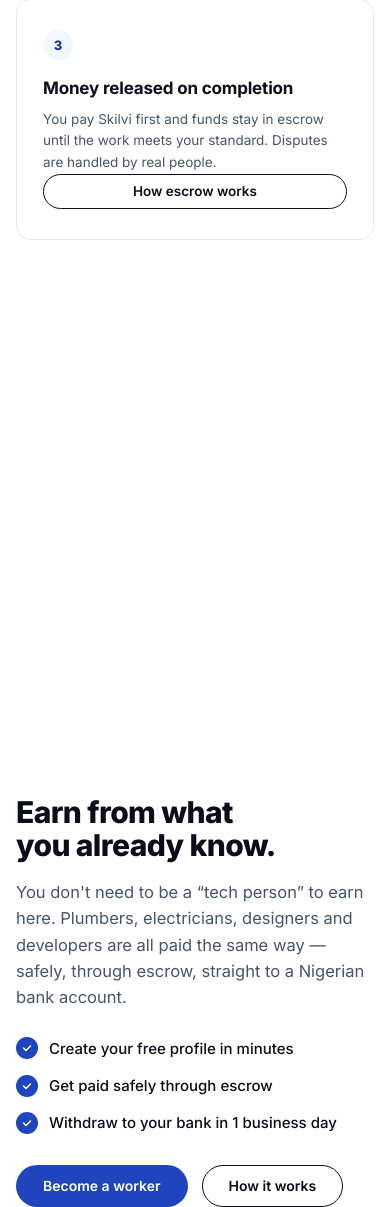
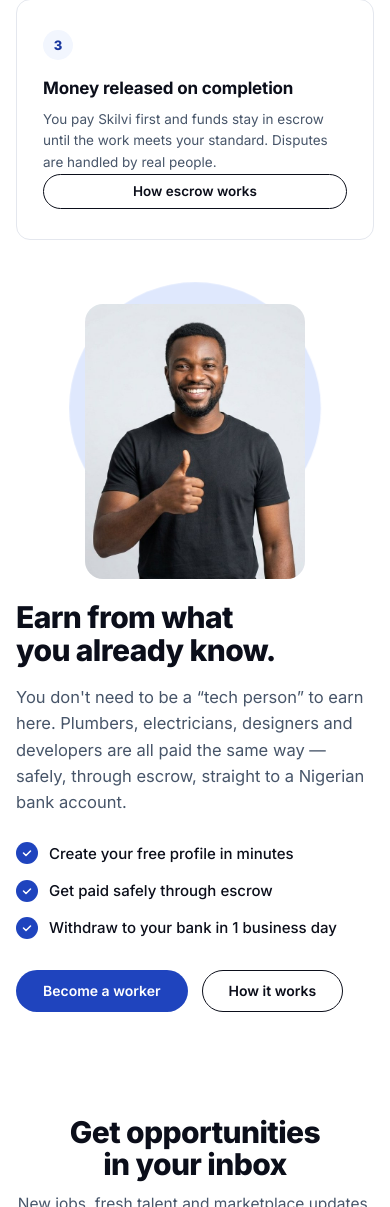
Before and after one commit to RaphNicks/skilvi, a PHP site: page / in a window 390 px wide. Shown: the part 5293-6500 px from the top of the page. Run offline with PHP 8.4, Linux system fonts and the light colour scheme.

Commit message:
Fix earn-section photo disappearing into empty space on small screens.
Keep the worker photo in document flow so it stacks above the copy instead of sitting absolute in a 460px box.

```diff
--- a/assets/css/landing.css
+++ b/assets/css/landing.css
@@ -202,9 +202,25 @@
 
 /* ---------- split (photo + checklist) ---------- */
 .lp-split { display: grid; grid-template-columns: .9fr 1.1fr; gap: 60px; align-items: center; }
-.lp-split-vis { position: relative; min-height: 460px; overflow: hidden; }
-.lp-split .lp-circle { left: 50%; right: auto; top: 0; transform: translateX(-50%); width: min(420px, 96%); height: min(420px, 96%); }
-.lp-split-photo { position: absolute; left: 50%; transform: translateX(-46%); bottom: 0; width: 320px; border-radius: 18px; object-fit: cover; aspect-ratio: 4 / 5; }
+.lp-split-vis {
+  position: relative;
+  display: flex;
+  justify-content: center;
+  align-items: flex-end;
+  padding-top: 24px;
+}
+.lp-split .lp-circle {
+  left: 50%; right: auto; top: 0; transform: translateX(-50%);
+  width: min(420px, 92%); height: auto; aspect-ratio: 1;
+  z-index: 0; pointer-events: none;
+}
+.lp-split-photo {
+  position: relative; z-index: 1;
+  left: auto; bottom: auto; transform: none;
+  width: min(320px, 82%);
+  border-radius: 18px; object-fit: cover; aspect-ratio: 4 / 5;
+  display: block;
+}
 .lp-checks { list-style: none; margin: 26px 0 30px; padding: 0; display: grid; gap: 14px; }
 .lp-checks li { display: flex; align-items: center; gap: 11px; font-size: 15px; font-weight: 500; color: #0B0E1A; }
 .lp-checks .ck {
@@ -278,10 +294,10 @@
   .lp-hero-vis { min-height: 470px; max-width: 520px; margin: 0 auto; }
   .lp-opp-grid, .lp-pop-grid, .lp-worker-grid, .lp-how-grid { grid-template-columns: repeat(2, 1fr); }
   .lp-skill-grid, .lp-learn-grid { grid-template-columns: repeat(2, 1fr); }
-  .lp-split { grid-template-columns: 1fr; gap: 48px; }
-  .lp-split-vis { order: -1; max-width: 440px; margin: 0 auto; }
-  .lp-split .lp-circle { width: 380px; height: 380px; }
-  .lp-split-photo { width: 290px; }
+  .lp-split { grid-template-columns: 1fr; gap: 28px; }
+  .lp-split-vis { order: -1; max-width: 360px; width: 100%; margin: 0 auto; }
+  .lp-split .lp-circle { width: min(340px, 90%); }
+  .lp-split-photo { width: min(280px, 86%); }
   .lp-logos { grid-template-columns: repeat(3, 1fr); }
   .lp-foot-grid { grid-template-columns: 1fr 1fr; }
   .lp-how-head { grid-template-columns: 1fr; }
@@ -335,8 +351,10 @@
   .lp-float-1 { left: -6px; top: 52px; }
   .lp-float-2 { bottom: 16px; }
   .lp-bd-1 { right: 138px; top: 0; }
-  .lp-split .lp-circle { width: 262px; height: 262px; }
-  .lp-split-photo { width: 212px; }
+  .lp-split { gap: 22px; }
+  .lp-split-vis { max-width: 280px; padding-top: 16px; }
+  .lp-split .lp-circle { width: min(240px, 88%); }
+  .lp-split-photo { width: min(220px, 90%); }
   .lp-news { padding: 56px 0 60px; }
   .lp-sec { padding: 48px 0; }
   .lp-logo-item { font-size: 16px; }
@@ -355,8 +373,8 @@
   to   { transform: translateX(-50%) scale(1.05); }
 }
 @keyframes lpBreatheR {
-  from { transform: translateX(50%) scale(1); }
-  to   { transform: translateX(50%) scale(1.05); }
+  from { transform: translateX(-50%) scale(1); }
+  to   { transform: translateX(-50%) scale(1.05); }
 }
 @keyframes lpFloat {
   0%, 100% { transform: translateY(0); }
--- a/index.html
+++ b/index.html
@@ -10,7 +10,7 @@
   <title>Skilvi — Hire trusted talent for any job in Nigeria</title>
   <meta name="description" content="Skilvi is Nigeria's marketplace for hiring trusted professionals — digital skills and hands-on trades. Post a job, compare verified talent, and pay safely through escrow.">
   <link rel="stylesheet" href="assets/css/skilvi.css?v=16">
-  <link rel="stylesheet" href="assets/css/landing.css?v=16">
+  <link rel="stylesheet" href="assets/css/landing.css?v=21">
 </head>
 <body class="lp">
 
```
